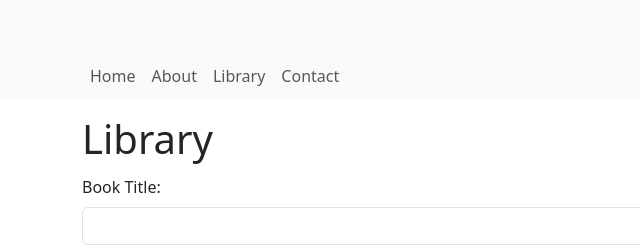
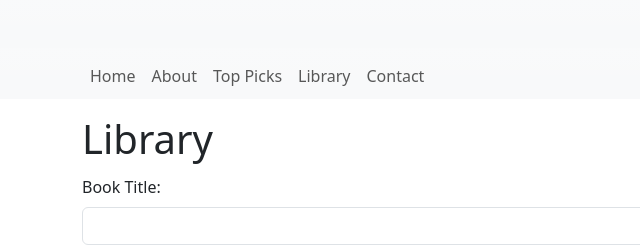
Before and after one commit to EugeneKoba/jane-s_library, a plain HTML site: page index.html in a window 1280 px wide. Shown: the top 245 px of the page, 0-640 px from the left. Drawn offline with nearby package versions, Linux system fonts and the light colour scheme.

Commit message:
Adding 'Top Picks' to Navbar

```diff
--- a/index.html
+++ b/index.html
@@ -25,6 +25,9 @@
                     </li>
                     <li class="navbar-item">
                         <a href="#" class="nav-link">About</a>
+                    </li>
+                    <li class="navbar-item">
+                        <a href="#" class="nav-link">Top Picks</a>
                     </li>
                     <li class="navbar-item">
                         <a href="#" class="nav-link">Library</a> <!-- This is where the Book List Project will go -->
```
